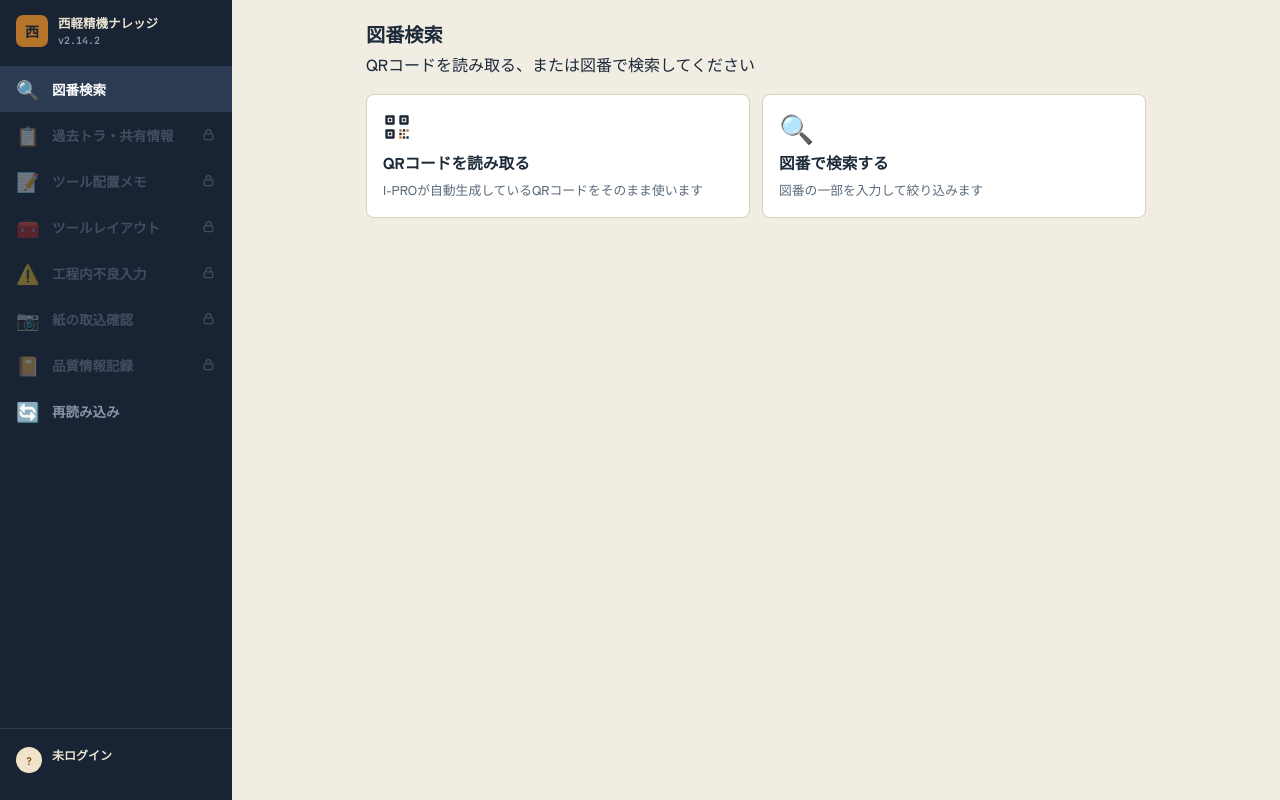
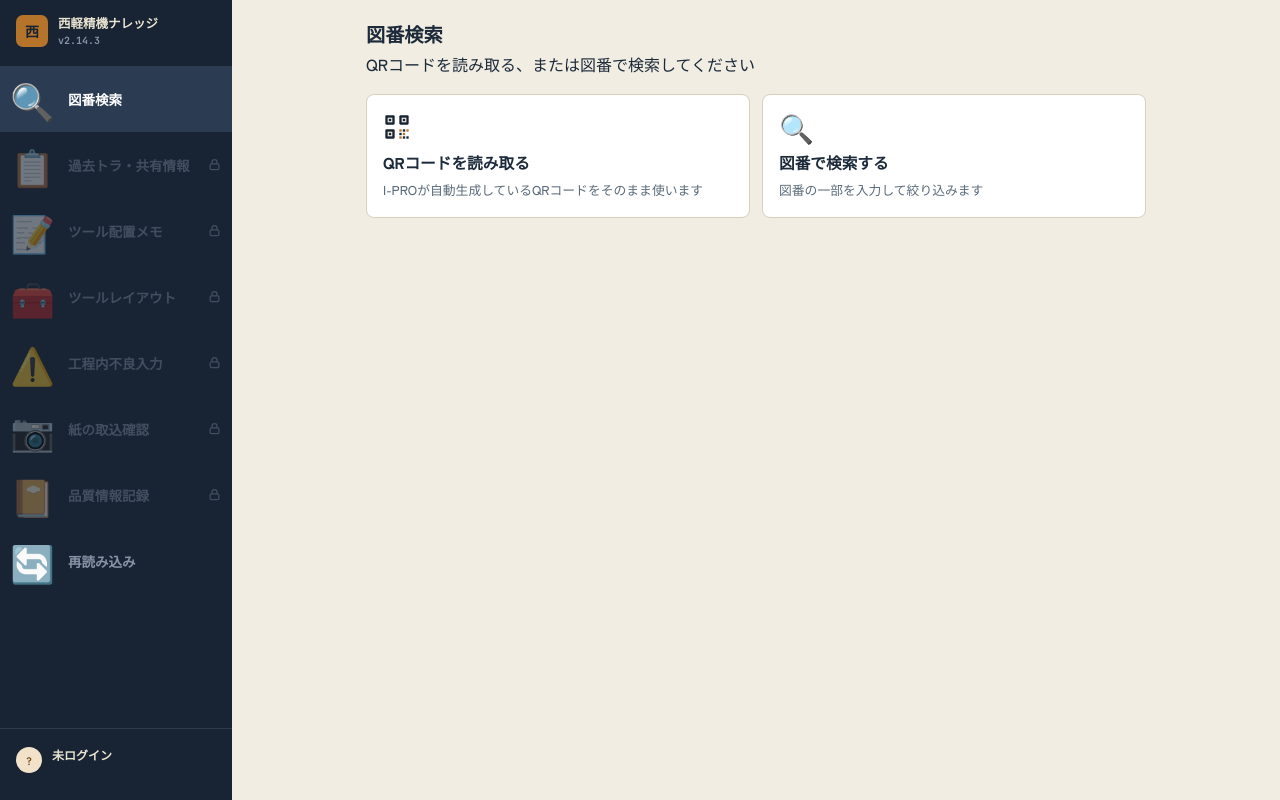
Before and after one commit to n-moriizumi-blip/nishikaru-nareji, a plain HTML site: page index.html in a window 1280 px wide. Drawn offline with nearby package versions, Linux system fonts and the light colour scheme.

Commit message:
レール内アイコンを可能な限り大きく表示するよう拡大 (v2.14.3)
Co-Authored-By: Claude Sonnet 5 <noreply@anthropic.com>

```diff
--- a/index.html
+++ b/index.html
@@ -62,8 +62,10 @@
   .rail-brand-text .app-version { display: block; font-size: 10px; font-weight: 700; color: var(--rail-dim); font-family: var(--font-mono); margin-top: 2px; }
   .rail.expanded .rail-brand-text, .rail:hover .rail-brand-text, .rail:focus-within .rail-brand-text { display: block; }
 
-  .nav-btn { display: flex; align-items: center; gap: 14px; padding: 13px 16px; background: none; border: none; color: var(--rail-dim); white-space: nowrap; width: 100%; text-align: left; text-decoration: none; font: inherit; cursor: pointer; box-sizing: border-box; }
-  .nav-btn .ic { flex: none; width: 22px; text-align: center; font-size: 19px; line-height: 1; } /* 絵文字アイコン（2026-11-11、線画SVGから変更） */
+  .nav-btn { display: flex; align-items: center; gap: 14px; padding: 15px 10px; background: none; border: none; color: var(--rail-dim); white-space: nowrap; width: 100%; text-align: left; text-decoration: none; font: inherit; cursor: pointer; box-sizing: border-box; }
+  /* 2026-11-17：「可能な限り大きく」との要望で、折りたたみ時(76px)の余白ギリギリまで拡大
+     （76px - 左右padding20px = 56pxの中に収まる最大サイズとして44px/font-size36pxに設定）。 */
+  .nav-btn .ic { flex: none; width: 44px; text-align: center; font-size: 36px; line-height: 1; } /* 絵文字アイコン（2026-11-11、線画SVGから変更） */
   .nav-btn .lbl { font-size: 13.5px; font-weight: 700; display: none; }
   .rail.expanded .nav-btn .lbl, .rail:hover .nav-btn .lbl, .rail:focus-within .nav-btn .lbl { display: inline; }
   .nav-btn.active { background: var(--rail-active); color: #fff; }
@@ -421,7 +423,7 @@
     <nav class="rail" id="rail">
       <div class="rail-brand">
         <div class="rail-mark">西</div>
-        <div class="rail-brand-text">西軽精機ナレッジ<span class="app-version">v2.14.2</span></div>
+        <div class="rail-brand-text">西軽精機ナレッジ<span class="app-version">v2.14.3</span></div>
       </div>
       <button type="button" class="nav-btn" id="railScanBtn" data-rail="scan">
         <span class="ic">🔍</span>
```
Also changed, not shown: 1 other file.
